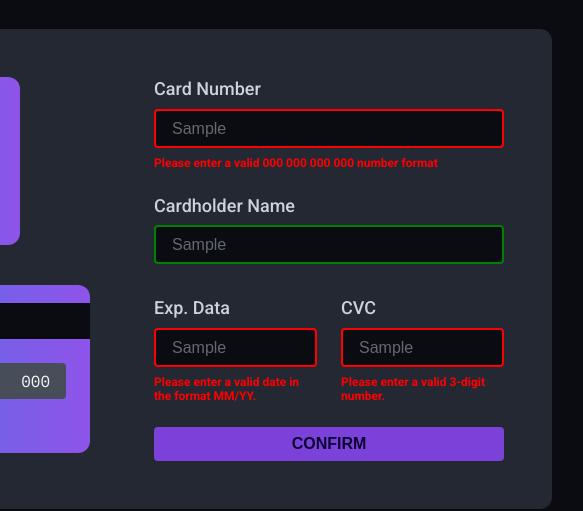
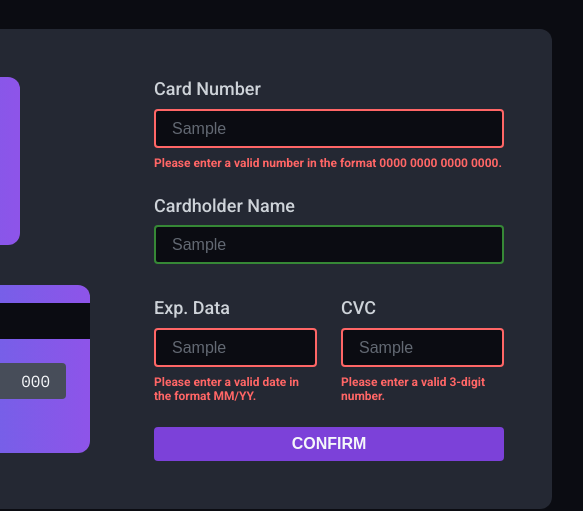
Before and after one commit to LorenaIdelfonso/credit-card-details-form, a plain HTML site: page index.html in a window 1280 px wide. Both pictures are taken after typing "Sample", "Sample", "Sample", "Sample" into the empty fields and a click on the button "CONFIRM". Shown: the part 131-642 px from the top of the page, 518-1101 px from the left. Drawn offline with Linux system fonts and the light colour scheme.

Commit message:
update ui colors

```diff
--- a/index.html
+++ b/index.html
@@ -45,7 +45,7 @@
             id="card-number"
             placeholder="0000 0000 0000 0000"
           />
-          <p class="error-message number">Please enter a valid 000 000 000 000 number format</p>
+          <p class="error-message number">Please enter a valid number in the format 0000 0000 0000 0000.</p>
         </div>
 
         <div class="col">
--- a/src/css/style.css
+++ b/src/css/style.css
@@ -1,7 +1,6 @@
 :root {
   --color-p1: #7c41d9;
   --color-p2: #9961f2;
-  --color-p3: #0a0033;
   --color-n1: #f5f7fa;
   --color-n2: #ced3d9;
   --color-n3: #636973;
@@ -82,7 +81,7 @@ body {
 
 .error-message {
   display: none;
-  color: red;
+  color: #FF6666;
   font-weight: 700;
   font-size: 1.2rem;
 }
@@ -93,7 +92,7 @@ body {
   display: block;
   padding: 8px 16px;
   background: var(--color-p1);
-  color: var(--color-p3);
+  color: var(--color-n1);
   font-size: 1.6rem;
   font-weight: 700;
   text-transform: uppercase;
--- a/src/js/script.js
+++ b/src/js/script.js
@@ -24,14 +24,14 @@ function handleForm(e) {
 
   if (numberRegex.test(numberValue)) {
     number.innerText = numberValue;
-    cardNumber.style.borderColor = "green";
+    cardNumber.style.borderColor = "#368836";
     errors.forEach(error => {
       if(error.className.includes("number")) {
         error.style.display = "none";
       }
     })
   } else {
-    cardNumber.style.borderColor = "red";
+    cardNumber.style.borderColor = "#FF6666";
     errors.forEach(error => {
       if(error.className.includes("number")) {
         error.style.display = "block";
@@ -41,14 +41,14 @@ function handleForm(e) {
 
   if(nameRegex.test(nameValue)) {
     name.innerText = nameValue;
-    cardName.style.borderColor = "green";
+    cardName.style.borderColor = "#368836";
     errors.forEach(error => {
       if(error.className.includes("name")) {
         error.style.display = "none";
       }
     })
   } else {
-    cardName.style.borderColor = "red";
+    cardName.style.borderColor = "#FF6666";
     errors.forEach(error => {
       if(error.className.includes("name")) {
         error.style.display = "block";
@@ -58,14 +58,14 @@ function handleForm(e) {
 
   if(dateRegex.test(dateValue)) {
     date.innerText = dateValue;
-    cardDate.style.borderColor = "green";
+    cardDate.style.borderColor = "#368836";
     errors.forEach(error => {
       if(error.className.includes("date")) {
         error.style.display = "none";
       }
     })
   } else {
-    cardDate.style.borderColor = "red";
+    cardDate.style.borderColor = "#FF6666";
     errors.forEach(error => {
       if(error.className.includes("date")) {
         error.style.display = "block";
@@ -75,14 +75,14 @@ function handleForm(e) {
 
   if(cvcRegex.test(cvcValue)) {
     cvc.innerText = cvcValue;
-    cardCvc.style.borderColor = "green";
+    cardCvc.style.borderColor = "#368836";
     errors.forEach(error => {
       if(error.className.includes("cvc")) {
         error.style.display = "none";
       }
     })
   } else {
-    cardCvc.style.borderColor = "red";
+    cardCvc.style.borderColor = "#FF6666";
     errors.forEach(error => {
       if(error.className.includes("cvc")) {
         error.style.display = "block";
```
